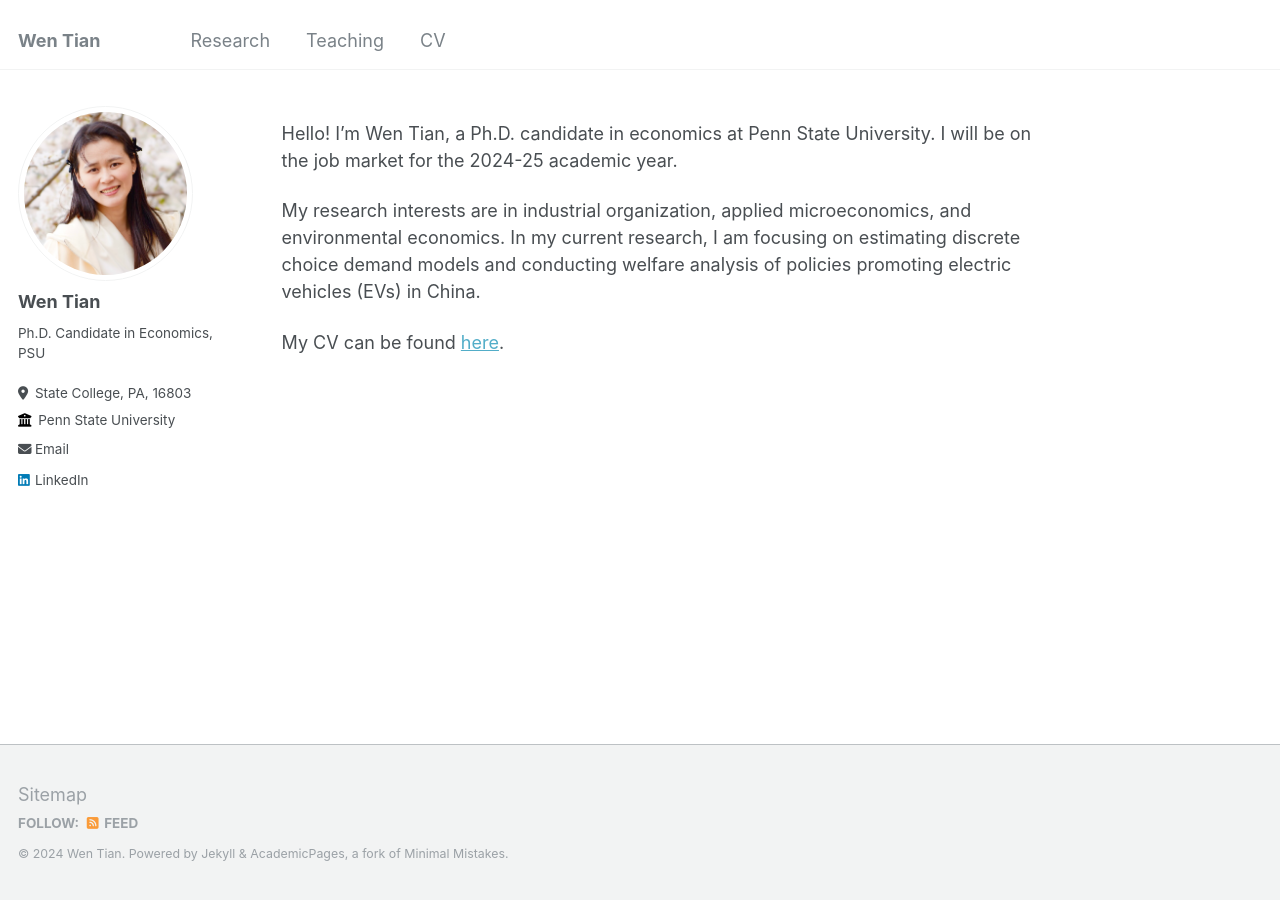
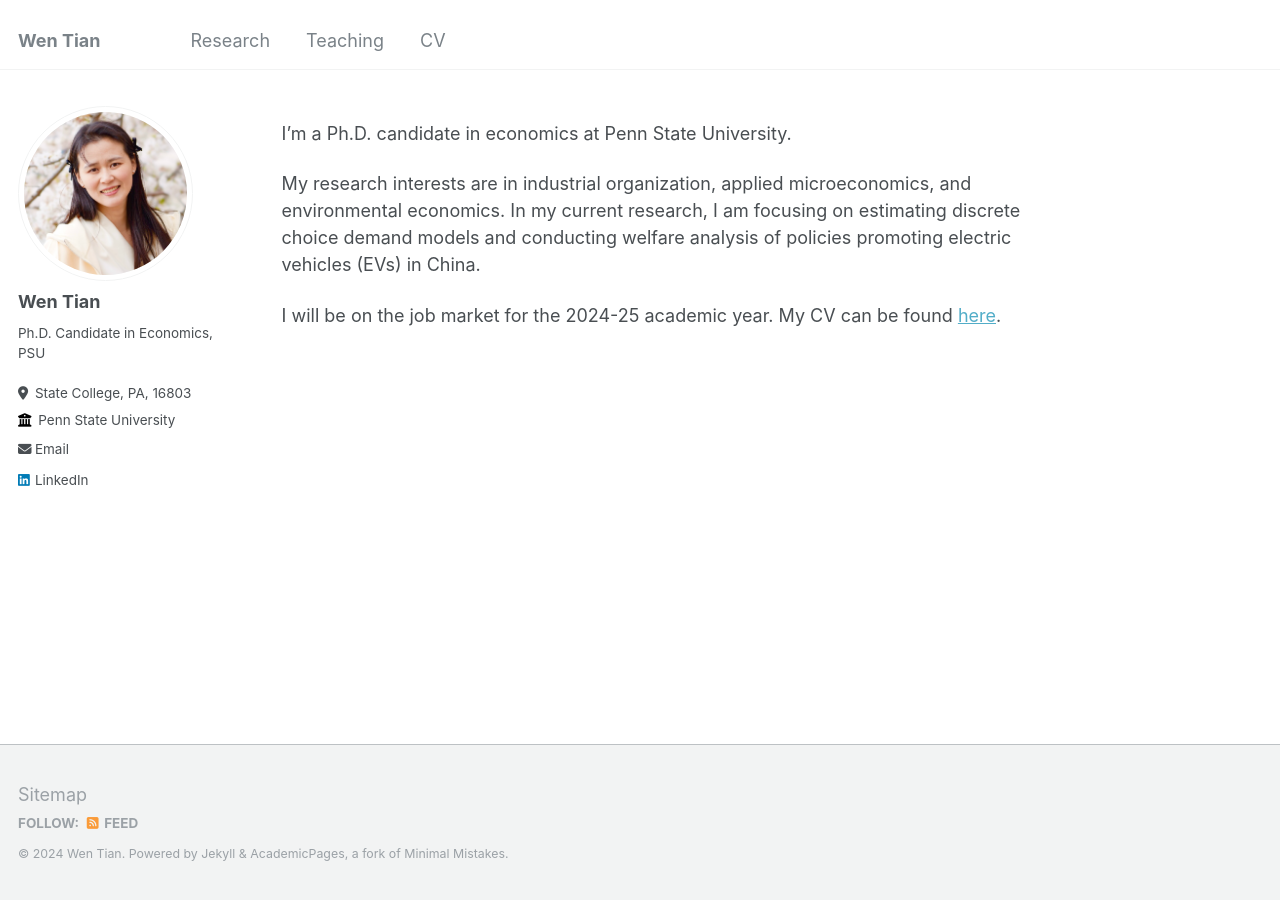
Before and after one commit to Wendy-WenTian/Wendy-WenTian.github.io, a Jekyll site: the page built from _pages/about.md, in a window 1280 px wide. Built offline with Jekyll 4.4.1, drawn with Linux system fonts in a browser that asks for light colours.

Commit message:
Update about.md

```diff
--- a/_pages/about.md
+++ b/_pages/about.md
@@ -6,13 +6,13 @@ redirect_from:
   - /about/
   - /about.html
 ---
-Hello! I'm Wen Tian, a Ph.D. candidate in economics at Penn State University. I will be on the job market for the 2024-25 academic year.
+I'm a Ph.D. candidate in economics at Penn State University.
 
 <!-- I received my M.Phil. in economics from CUHK, Hong Kong in 2024, and my B.A. in economics from Fudan University, China in 2016. -->
 
 My research interests are in industrial organization, applied microeconomics, and environmental economics. In my current research, I am focusing on estimating discrete choice demand models and conducting welfare analysis of policies promoting electric vehicles (EVs) in China.
 
-My CV can be found [here](https://wendy-wentian.github.io/files/Wen_Tian_PSU_CV.pdf).
+I will be on the job market for the 2024-25 academic year. My CV can be found [here](https://wendy-wentian.github.io/files/Wen_Tian_PSU_CV.pdf).
 
 <!--
 Current Research
```
